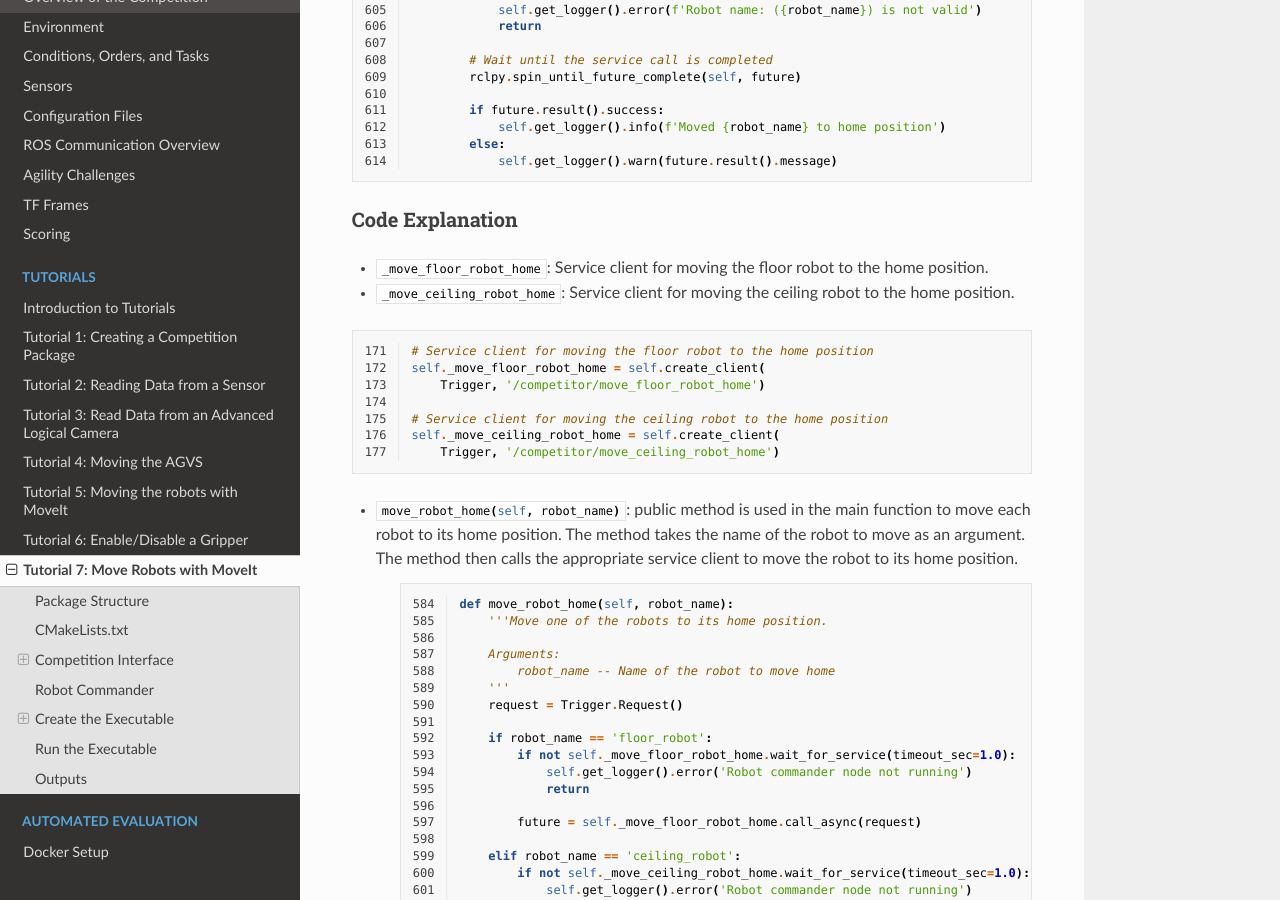
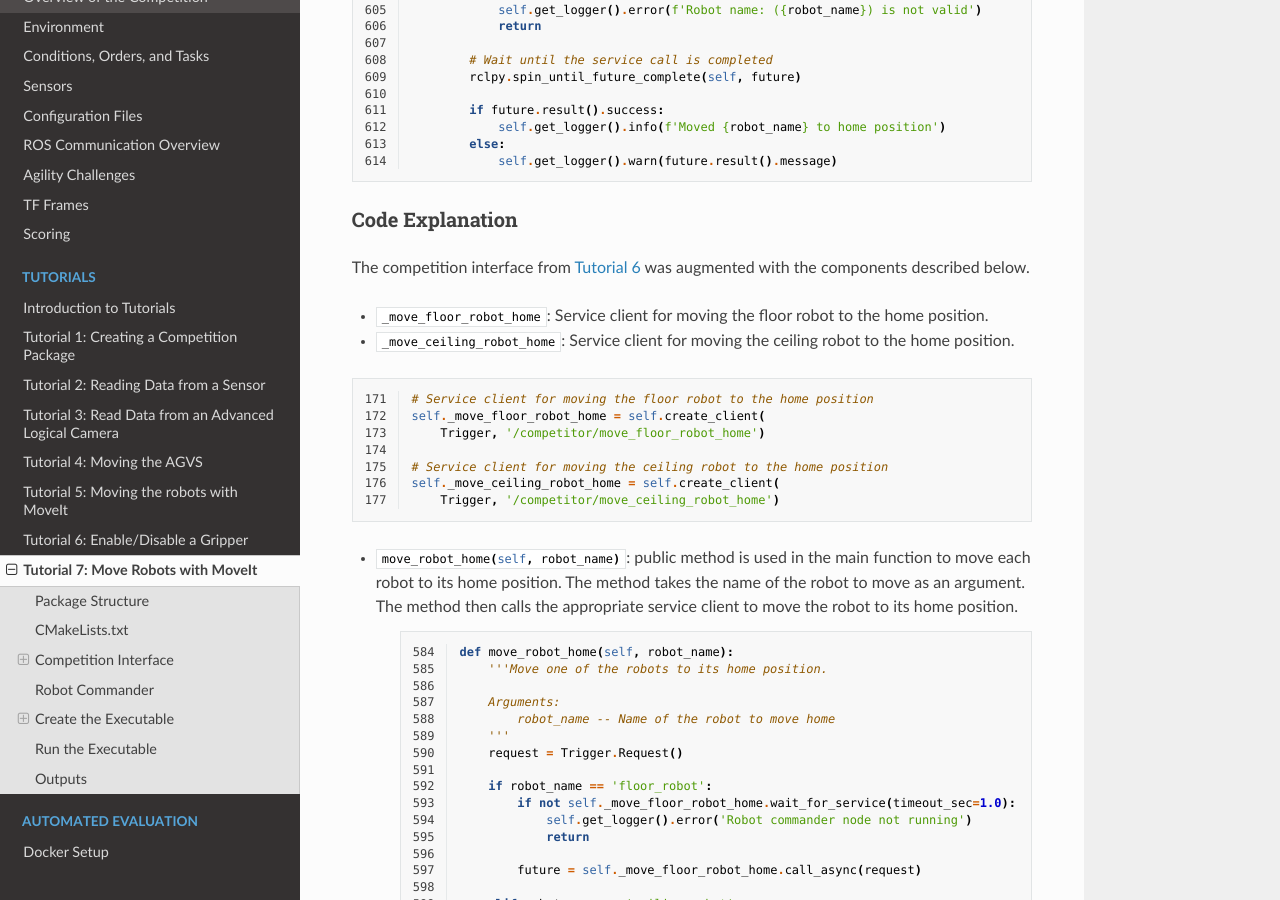
Before and after one commit to usnistgov/ARIAC, a Sphinx documentation site: the page built from docs/tutorials/tutorial_7.rst, in a window 1280 px wide and 900 px high, scrolled down 12684 px. Built offline with Sphinx 7.4.7 and the Read the Docs theme 2.0.0, drawn with Linux system fonts in a browser that asks for light colours.

Commit message:
tutorial7

```diff
--- a/docs/tutorials/tutorial_6.rst
+++ b/docs/tutorials/tutorial_6.rst
@@ -697,6 +697,8 @@ The competition interface used in this tutorial is shown in :numref:`competition
 Code Explanation
 ^^^^^^^^^^^^^^^^^^^^^^^
 
+The competition interface from :ref:`Tutorial 5 <TUTORIAL5>` was augmented with the components described below.
+
 - :inline-python:`Duration`: A :inline-python:`wait(self, duration)` method is implemented using the :inline-python:`Duration` class. The :inline-python:`wait(self, duration)` method is used to wait for a specified duration while the gripper state is being changed.
 
     .. code-block:: python
--- a/docs/tutorials/tutorial_7.rst
+++ b/docs/tutorials/tutorial_7.rst
@@ -779,6 +779,8 @@ The competition interface from :ref:`Tutorial 6 <TUTORIAL6>` was augmented with
 Code Explanation
 ^^^^^^^^^^^^^^^^^^^^^^^
 
+The competition interface from :ref:`Tutorial 6 <TUTORIAL6>` was augmented with the components described below.
+
 
 - :inline-python:`_move_floor_robot_home`: Service client for moving the floor robot to the home position.
 - :inline-python:`_move_ceiling_robot_home`: Service client for moving the ceiling robot to the home position.
```
